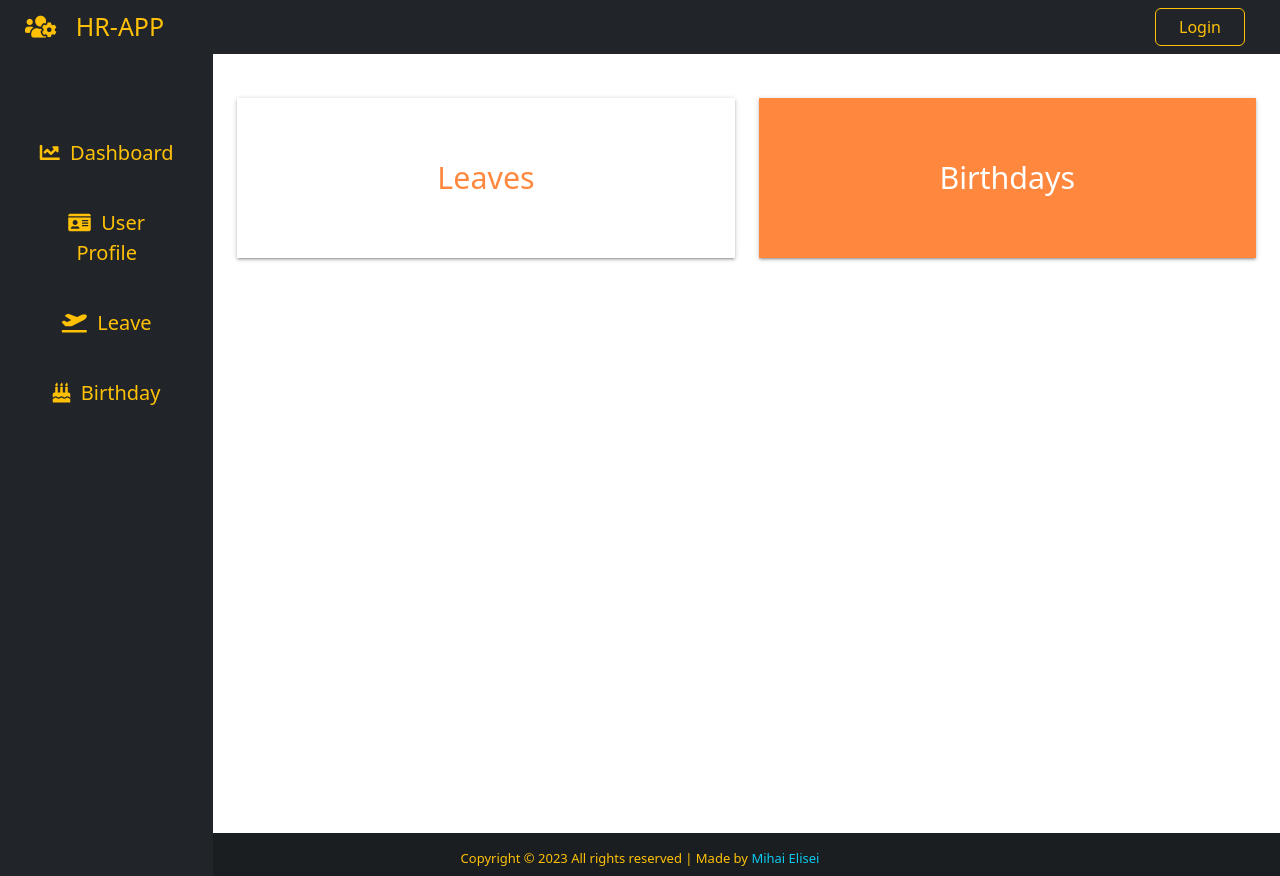
After one commit to MihaiElisei/Django-Human-Resources, a Django app: template templates/dashboard/dashboard_home.html in a window 1280 px wide. The commit adds this page. Run offline with Django 3.2, Linux system fonts and the light colour scheme; the template is opened without the code that fills it, so the values that code supplies are empty.

Commit message:
add dashboard home page

```diff
--- a/HR/settings.py
+++ b/HR/settings.py
@@ -54,7 +54,7 @@ INSTALLED_APPS = [
 ]
 
 SITE_ID = 1
-LOGIN_REDIRECT_URL = '/'
+LOGIN_REDIRECT_URL = '/dashboard'
 LOGOUT_REDIRECT_URL = '/'
 
 CRISPY_ALLOWED_TEMPLATE_PACKS = "bootstrap5"
--- a/HR/urls.py
+++ b/HR/urls.py
@@ -9,4 +9,6 @@ urlpatterns = [
     path('', views.index, name='index'),
     # Path to accounts
     path('accounts/', include('allauth.urls')),
+    # Path to access the dashboard page
+    path('dashboard/', views.dashboard, name='dashboard'),
 ]
--- a/static/css/style.css
+++ b/static/css/style.css
@@ -3,6 +3,7 @@
 --------------------------------*/
 
 html, body{
+    padding: 0;
     height: 100%;
     margin: 0;
     max-width: 100%;
@@ -30,3 +31,67 @@ html, body{
     height: 50px;
     font-size: 13px;
 }
+
+
+/* ------------------------------
+       SIDEBAR CONFIGURATION
+--------------------------------*/
+
+.sidebar-item a{
+    text-decoration: none;
+    color: #fff;
+    font-size: 20px;
+    text-align: center;
+    display: block;
+    padding: 20px;
+}
+
+/* ------------------------------
+       DASHBOARD CONFIGURATION
+--------------------------------*/
+
+.sec-box{
+    margin-top: 5vh;
+    height:160px;
+    max-width:100%;
+    line-height:160px;
+    text-align:center;
+    position:relative;
+    font-size:1.9rem;
+    -webkit-box-shadow: 0 2px 2px 0 rgba(0,0,0,0.14), 0 3px 1px -2px rgba(0,0,0,0.12), 0 1px 5px 0 rgba(0,0,0,0.2);
+    box-shadow: 0 2px 2px 0 rgba(0,0,0,0.14), 0 3px 1px -2px rgba(0,0,0,0.12), 0 1px 5px 0 rgba(0,0,0,0.2);
+}
+
+.sec-box a{
+color:#fff;
+text-decoration:none;
+}
+
+.employee-box{
+    background:#169B62;
+}
+
+
+.leave-box{
+    background:#fff;
+
+}
+
+.leave-box a{
+   color:#FF883E !important;
+}
+
+
+.birthday-box{
+    background:#FF883E;
+}
+.count-object {
+    position: absolute;
+    top: 40%;
+    right: 12px;
+    font-size: 29px;
+    font-weight: 100;
+    font-variant: petite-caps;
+    color: #f5f5f5;
+    text-shadow:1px 1px rgba(8, 8, 8, 0.23);
+}
--- a/templates/base.html
+++ b/templates/base.html
@@ -13,23 +13,71 @@
 </head>
 <body>
     <div class="wrapper">
-
         <header>
             <nav class="navbar navbar-expand-lg navbar-dark bg-dark" >
                 <div class="col-sm">
-                    <a href="{% url 'index' %}" class="navbar-brand flex-grow-1" style="text-align: center; color: white; margin-left: 25px; font-size: 25px;">
+                    <a href="{% url 'index' %}" class="navbar-brand flex-grow-1 text-warning" style="text-align: center; margin-left: 25px; font-size: 25px;">
                         {% block navbar-content %}
                         <i class="fas fa-users-cog logo"></i>&nbsp;&nbsp; HR-APP
                         {% endblock navbar-content %}
                     </a>
                 </div>
-                {% block navheader %}{% endblock navheader %}
+                {% if user.is_authenticated %}
+                <nav class="navbar navbar-expand-lg bg-body-tertiary">
+                    <div class="container-fluid">
+                      <button class="navbar-toggler" type="button" data-bs-toggle="collapse" data-bs-target="#navbarSupportedContent" aria-controls="navbarSupportedContent" aria-expanded="false" aria-label="Toggle navigation">
+                        <span class="navbar-toggler-icon"></span>
+                      </button>
+                      <div class="collapse navbar-collapse" id="navbarSupportedContent">
+                        <ul class="navbar-nav me-auto mb-2 mb-lg-0">
+                          <li class="nav-item dropdown">
+                            <a class="nav-link dropdown-toggle nav-links text-warning" href="#" role="button" data-bs-toggle="dropdown" aria-expanded="false">
+                              Users
+                            </a>
+                            <ul class="dropdown-menu">
+                              <li><a class="dropdown-item" href="#">Create User</a></li>
+                              <li><a class="dropdown-item" href="#">All Users</a></li>
+                            </ul>
+                          </li>
+                          <li class="nav-item dropdown ">
+                            <a class="nav-link dropdown-toggle nav-links text-warning" href="#" role="button" data-bs-toggle="dropdown" aria-expanded="false">
+                              Leave
+                            </a>
+                            <ul class="dropdown-menu">
+                              <li><a class="dropdown-item" href="#">Apply For Leave</a></li>
+                              <li><hr class="dropdown-divider"></li>
+                              <li><a class="dropdown-item" href="#">Pending Leaves</a></li>
+                              <li><a class="dropdown-item" href="#">Approved Leaves</a></li>
+                              <li><a class="dropdown-item" href="#">Rejected Leaves</a></li>
+                            </ul>
+                          </li>
+                          <li class="nav-item dropdown">
+                            <a class="nav-link dropdown-toggle nav-links text-warning" href="#" role="button" data-bs-toggle="dropdown" aria-expanded="false">
+                              Employee
+                            </a>
+                            <ul class="dropdown-menu">
+                              <li><a class="dropdown-item" href="#">Add Employee</a></li>
+                              <li><a class="dropdown-item" href="#">All Employees</a></li>
+                              <li><hr class="dropdown-divider"></li>
+                              <li><a class="dropdown-item" href="#">Emergency</a></li>
+                              <li><a class="dropdown-item" href="#">Family</a></li>
+                              <li><a class="dropdown-item" href="#">Bank Account</a></li>
+                              <li><hr class="dropdown-divider"></li>
+                              <li><a class="dropdown-item" href="#">Delete Employee</a></li>
+                            </ul>
+                          </li>
+
+                        </ul>
+                      </div>
+                    </div>
+                  </nav>
+                {% endif %}
                 <div class="col-sm">
                     {% block btn-nav %}
                     {% if user.is_authenticated %}
-                    <a href="{% url 'account_logout' %}" class="btn btn-md border-light text-light" id="btn-nav">Logout</a>
+                    <a href="{% url 'account_logout' %}" class="btn btn-md border-warning text-warning" id="btn-nav">Logout</a>
                     {% else %}
-                    <a href="{% url 'account_login' %}" class="btn btn-md border-light text-light" id="btn-nav">Login</a>
+                    <a href="{% url 'account_login' %}" class="btn btn-md border-warning text-warning" id="btn-nav" >Login</a>
                     {% endif %}
                     {% endblock btn-nav %}
                 </div>
@@ -37,11 +85,10 @@
         </header>
         <!-- Block content(ROOT) -->
         {% block content %}{% endblock content %}
-
     </div> <!-- END WRAPPER -->
 
     <!-- footer -->
-    <footer class="bg-dark text-center text-lg-start text-light" id="footer" {% block footer %}{% endblock footer %}>
+    <footer class="bg-dark text-center text-lg-start text-warning" id="footer" {% block footer %}{% endblock footer %}>
         <div class="text-center p-3" style="background-color: rgba(0,0,0,.2);">
             Copyright &copy; {% now "Y" %} <span>All rights reserved</span> | Made by
             <a href="#" target="_blank" style="color: #0dcaf0; text-decoration: none;">Mihai Elisei</a>
--- /dev/null
+++ b/templates/dashboard.html
@@ -0,0 +1,45 @@
+{% extends 'base.html' %}
+
+
+{% block content %}
+<div class="container-fluid">
+    <div class="row">
+        <div class="col-md-2" style="padding: 0;" >
+            <div class="d-flex flex-column flex-shrink-0 p-3 text-white" style="background-color:#212529;">
+                <div class="sidebar-wrapper">
+                    <ul class="navbar-nav me-auto mb-2 mb-lg-0 " style="min-height:91vh">
+                        <li class="active sidebar-item mt-5">
+                            <a href="{% url 'dashboard' %}" class="text-warning">
+                                <i class="fas fa-chart-line text-warning"></i>&nbsp;&nbsp;Dashboard
+                            </a>
+                        </li>
+                        <li class="sidebar-item">
+                            <a href="#" class="text-warning">
+                                <i class="fas fa-id-card text-warning"></i></i></i>&nbsp;&nbsp;User Profile
+                            </a>
+                        </li>
+                        {% if request.user.is_superuser and request.user.is_staff %}
+                        <li class="sidebar-item">
+                            <a href="#" class="text-warning">
+                                <i class="fas fa-user text-warning"></i>&nbsp;&nbsp;All Employees
+                            </a>
+                        </li>
+                        {% endif %}
+                        <li class="sidebar-item">
+                            {% if request.user.is_superuser %}<a href="#" class="text-warning">{% else %}<a href="#" class="text-warning"> {% endif %}
+                                <i class="fas fa-plane-departure text-warning"></i></i>&nbsp;&nbsp;Leave
+                            </a>
+                        </li>
+                        <li class="sidebar-item">
+                            <a href="#" class="text-warning">
+                                <i class="fas fa-birthday-cake text-warning"></i></i>&nbsp;&nbsp;Birthday
+                            </a>
+                        </li>
+                    </ul>
+                </div>
+            </div>
+        </div>
+        {% block dahsboard-boxes %}{% endblock dahsboard-boxes %}
+    </div>
+</div>
+{% endblock content %}
--- /dev/null
+++ b/templates/dashboard/dashboard_home.html
@@ -0,0 +1,58 @@
+{% extends 'dashboard.html' %}
+
+{% block dahsboard-boxes %}
+<!-- DASHBOARD BOXES -->
+<div class="col-md-10">
+    <div class="row">
+        <div class="content">
+            <div class="container-fluid">
+                <div class="row">
+                    {% if request.user.is_superuser %}
+                    <div class="col">
+                        <div class="employee-box sec-box">
+                            <a href="">
+                            <span>Employees</span>
+                            </a>
+                            <span class="count-object">0</span>
+                        </div>
+                    </div>
+                    <div class="col">
+                        <div class="leave-box sec-box">
+                            <a href="">
+                            <span>Leaves</span>
+                            </a>
+                            <span class="count-object" style="color:#FF883E;">0</span>
+                        </div>
+                    </div>
+                    <div class="col">
+                        <div class="birthday-box sec-box">
+                            <a href="">
+                            <span>Birthdays</span>
+                            </a>
+                            <span class="count-object">0</span>
+                        </div>
+                    </div>
+                    {% else %}
+                    <div class="col col-lg-6">
+                        <div class="leave-box sec-box">
+                            <a href="">
+                            <span>Leaves</span>
+                            </a>
+                            <span class="count-object" style="color:#41b6d6;"></span>
+                        </div>
+                    </div>
+                    <div class="col col-lg-6">
+                        <div class="birthday-box sec-box">
+                            <a href="">
+                            <span>Birthdays</span>
+                            </a>
+                            <span class="count-object"></span>
+                        </div>
+                    </div>
+                    {% endif %}
+                </div>
+            </div>
+        </div>
+    </div>
+</div>
+{% endblock dahsboard-boxes %}
--- a/templates/index.html
+++ b/templates/index.html
@@ -1,7 +1,7 @@
 {% extends 'base.html' %}
 
 {% block footer %}
-style="opacity:.9;"
+style="opacity: .9;"
 {% endblock footer %}
 
 <!-- Page Content -->
```
Also changed, not shown: HRApp/views.py (+9 -0 lines).
